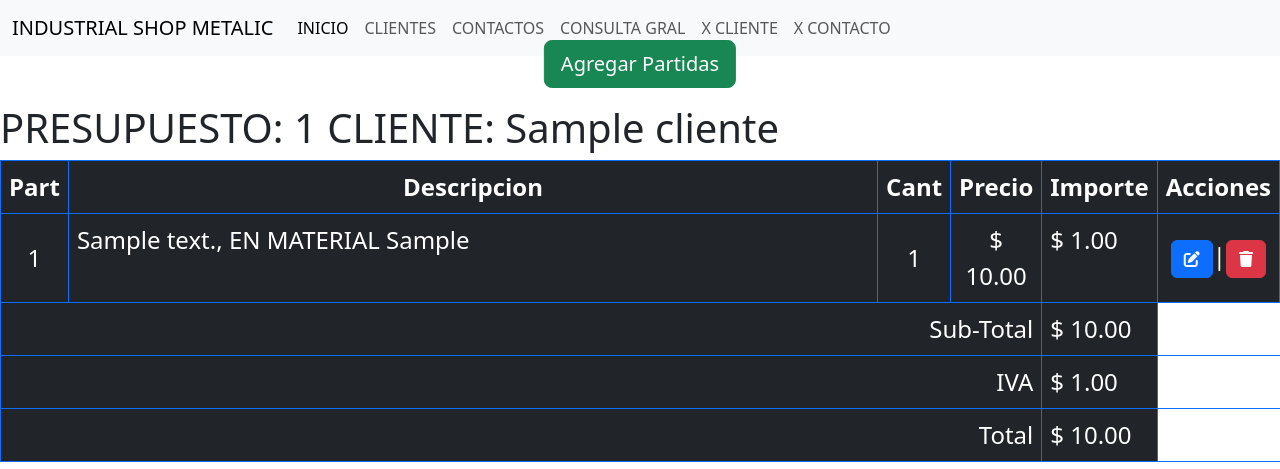
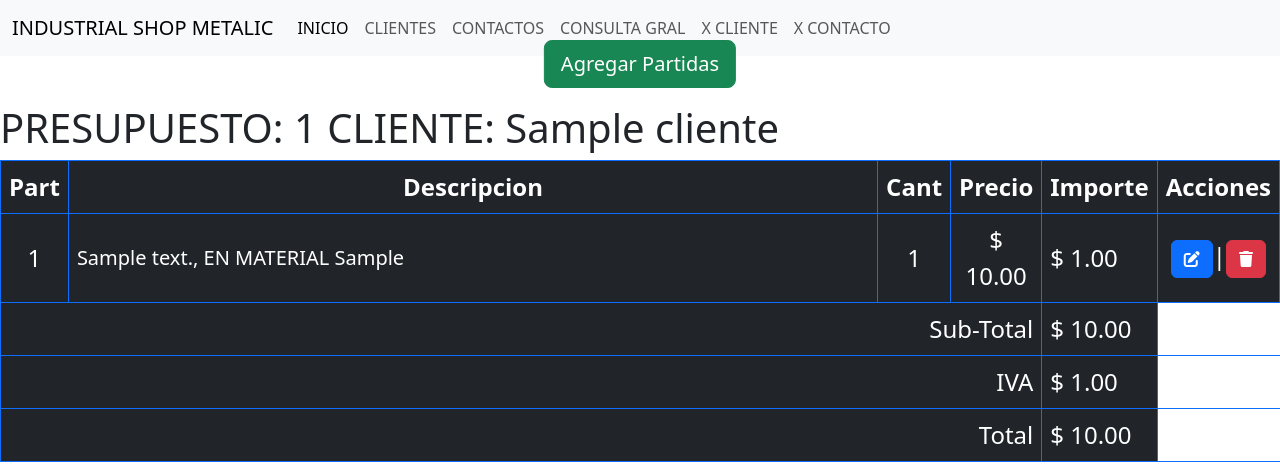
Before and after one commit to duvalink/ism_2.0, a Flask app: page /consultar_presupuesto/1 in a window 1280 px wide. Shown: the top 469 px of the page. Run offline with Flask 3, Linux system fonts and the light colour scheme; tables that the repository leaves empty hold one stand-in row (values such as "Sample post"); some libraries are stand-ins or nearby versions.

Commit message:
Ajustes en el width de las columnas y del tamano de la fuente,  de la tabla de consultas y evitar que el simbolo de moneda y el subtotal no estuvieran en la misma fila

```diff
--- a/templates/consultar_presupuesto.html
+++ b/templates/consultar_presupuesto.html
@@ -55,9 +55,9 @@
         </thead>
         <tbody>
             {% for dato in partidas_db %}
-            <tr>
+            <tr class="align-middle">
                 <td class="align-middle text-center">{{dato.partida}}</td>
-                <td style="text-align: justify;">{{dato.descripcion}}, EN MATERIAL {{dato.material}} </td>
+                <td style="text-align: justify;" class="fs-5">{{dato.descripcion}}, EN MATERIAL {{dato.material}} </td>
                 <td class="align-middle text-center">{{dato.cantidad}}</td>
                 <td class="text-center">$ {{'{:,.2f}'.format(dato.precio)}}</td>
                 <td>$ {{'{:,.2f}'.format(dato.importe)}}</td>
```
